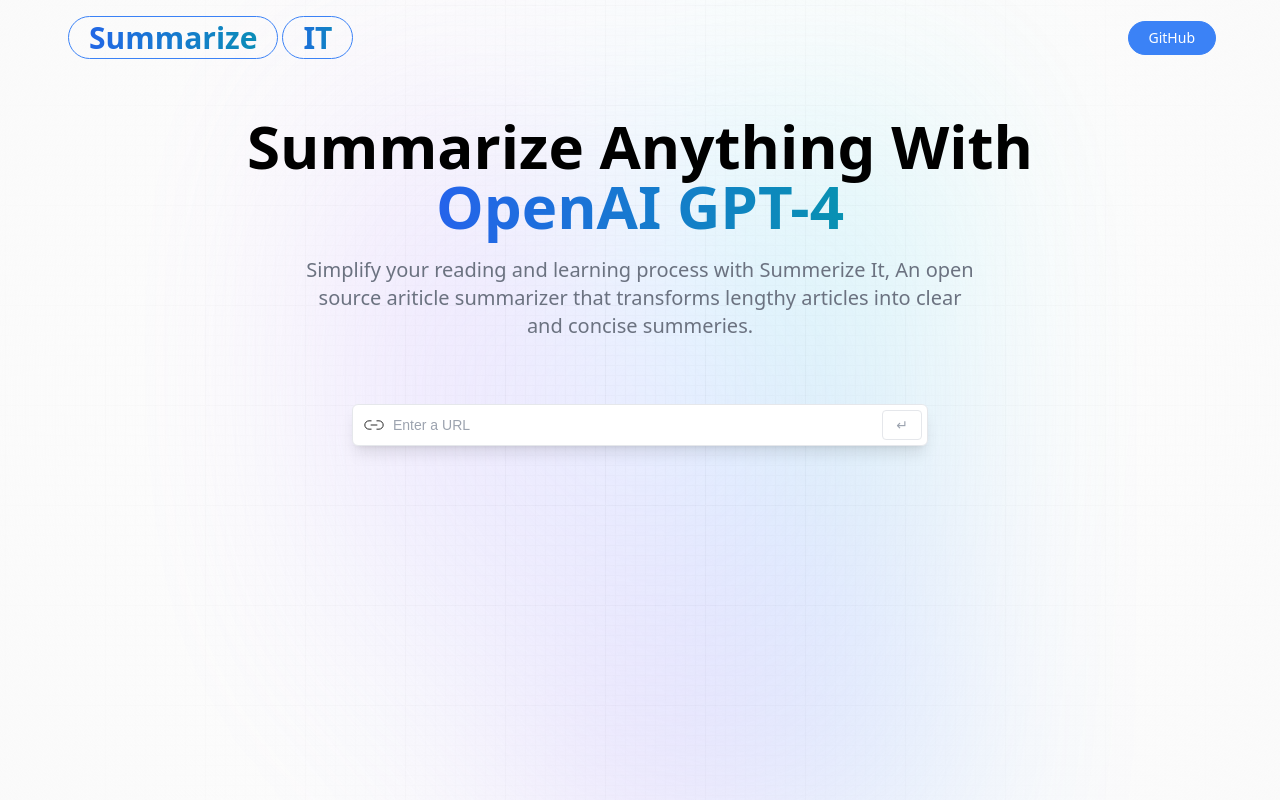
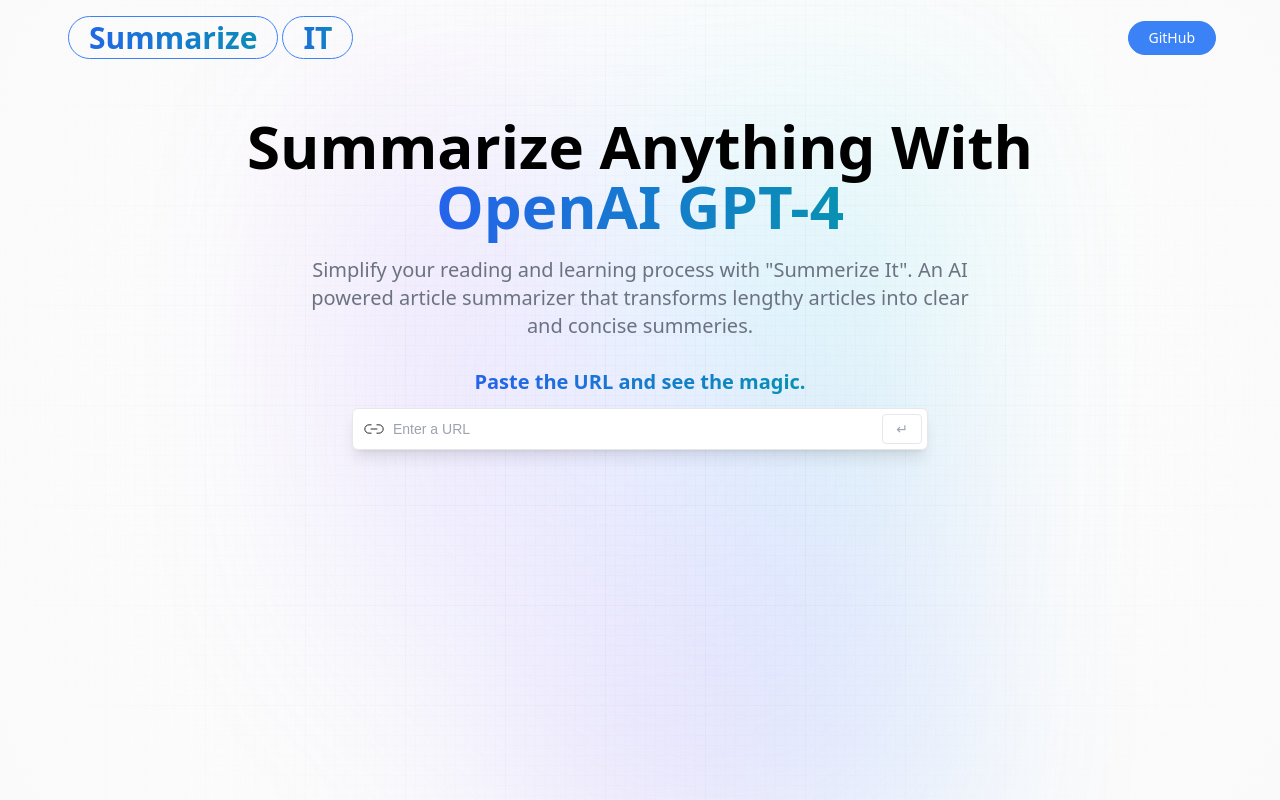
Before and after one commit to kfaisal-se/Summarize-It, a React (Vite) app: page / in a window 1280 px wide. Built offline with nearby package versions, Linux system fonts and the light colour scheme; a web font is replaced by a local one.

Commit message:
Added instruction message

```diff
--- a/src/Components/Demo.jsx
+++ b/src/Components/Demo.jsx
@@ -41,7 +41,7 @@
   };
 
   return (
-    <section className="w-full max-w-xl mt-16">
+    <section className="w-full max-w-xl mt-3">
       {/* Search */}
       <div className="flex flex-col w-full gap-2">
         <form
--- a/src/Components/Intro.jsx
+++ b/src/Components/Intro.jsx
@@ -27,9 +27,12 @@
       </h1>
 
       <h1 className='desc'>
-        Simplify your reading and learning process with Summerize It,
-        An open source ariticle summarizer that transforms lengthy
+        Simplify your reading and learning process with "Summerize It".
+        An AI powered article summarizer that transforms lengthy
         articles into clear and concise summeries.
+        <br />
+        <br />
+        <span className="blue_gradient">Paste the URL and see the magic.</span>
       </h1>
     </header>
   )
```
